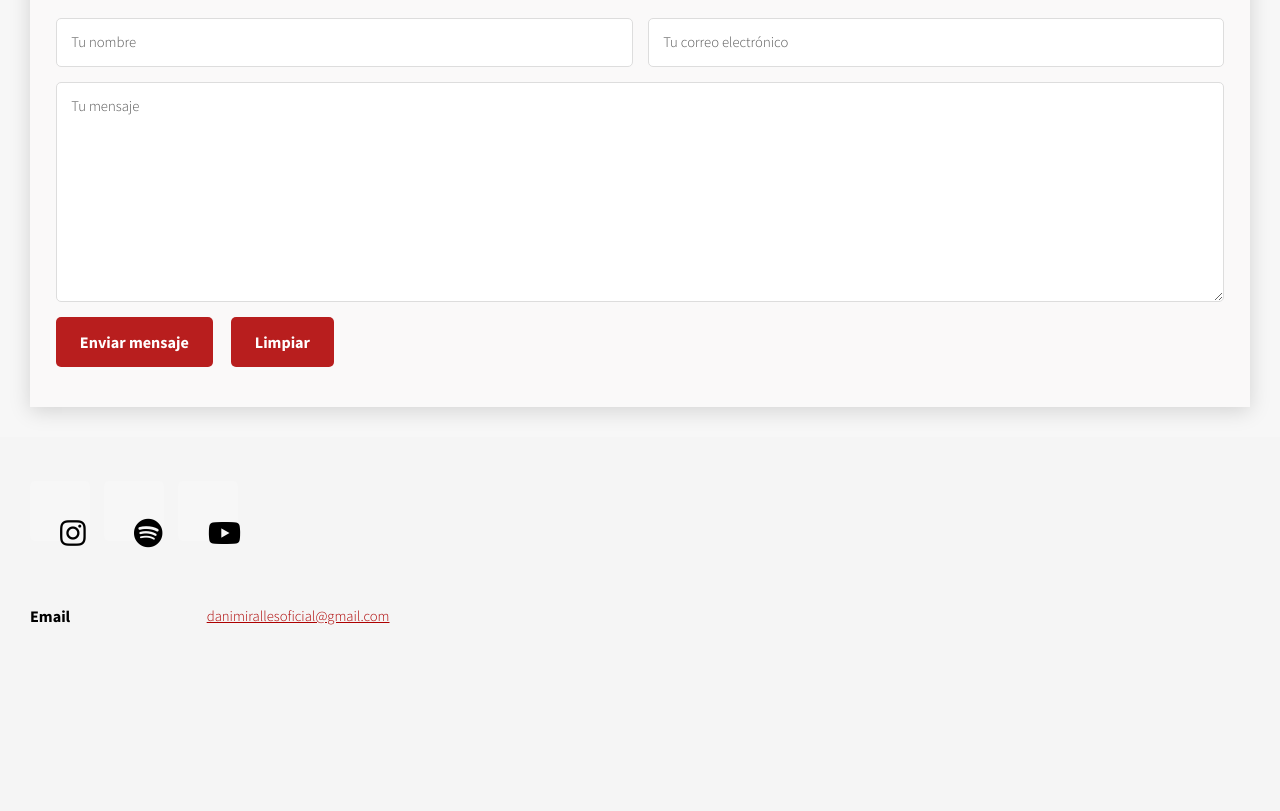
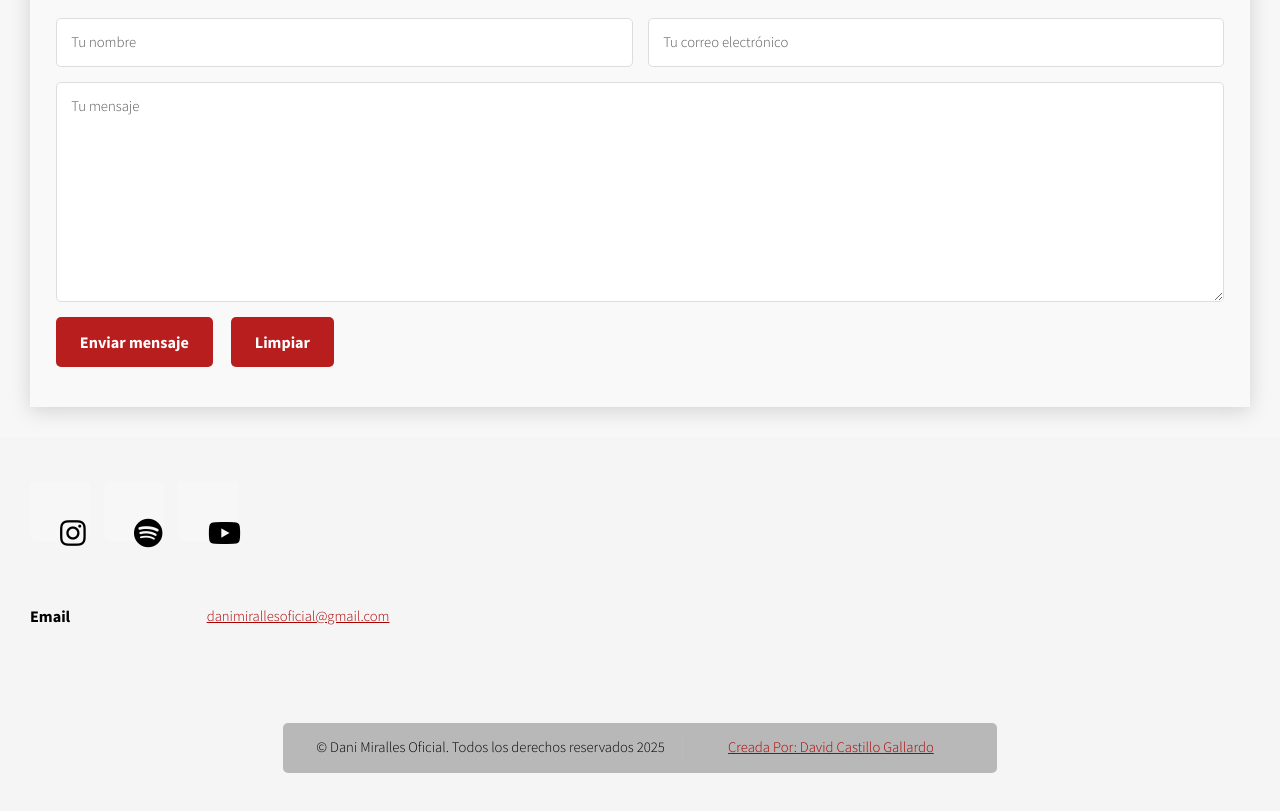
Before and after one commit to David010419/web, a plain HTML site: page contacto.html in a window 1280 px wide. Shown: the part 566-1377 px from the top of the page. Before the commit the page ends 1303 px from the top, so only its background shows below. Drawn offline with Linux system fonts and the light colour scheme.

Commit message:
Update contacto.html
Añadir copyright y linkedin

```diff
--- a/contacto.html
+++ b/contacto.html
@@ -74,6 +74,14 @@
                 </li>
               </ul>
             </div>
+            <div class="col-12">
+                        <div id="copyright">
+                            <ul class="links">
+                                <li>&copy; Dani Miralles Oficial. Todos los derechos reservados 2025</li>
+                                <li><a href="https://www.linkedin.com/in/david-castillo-gallardo-b9377a243/" target="_blank">Creada Por: David Castillo Gallardo</a></li>
+                            </ul>
+                        </div>
+                    </div>
           </div>
         </div>
       </section>
```
